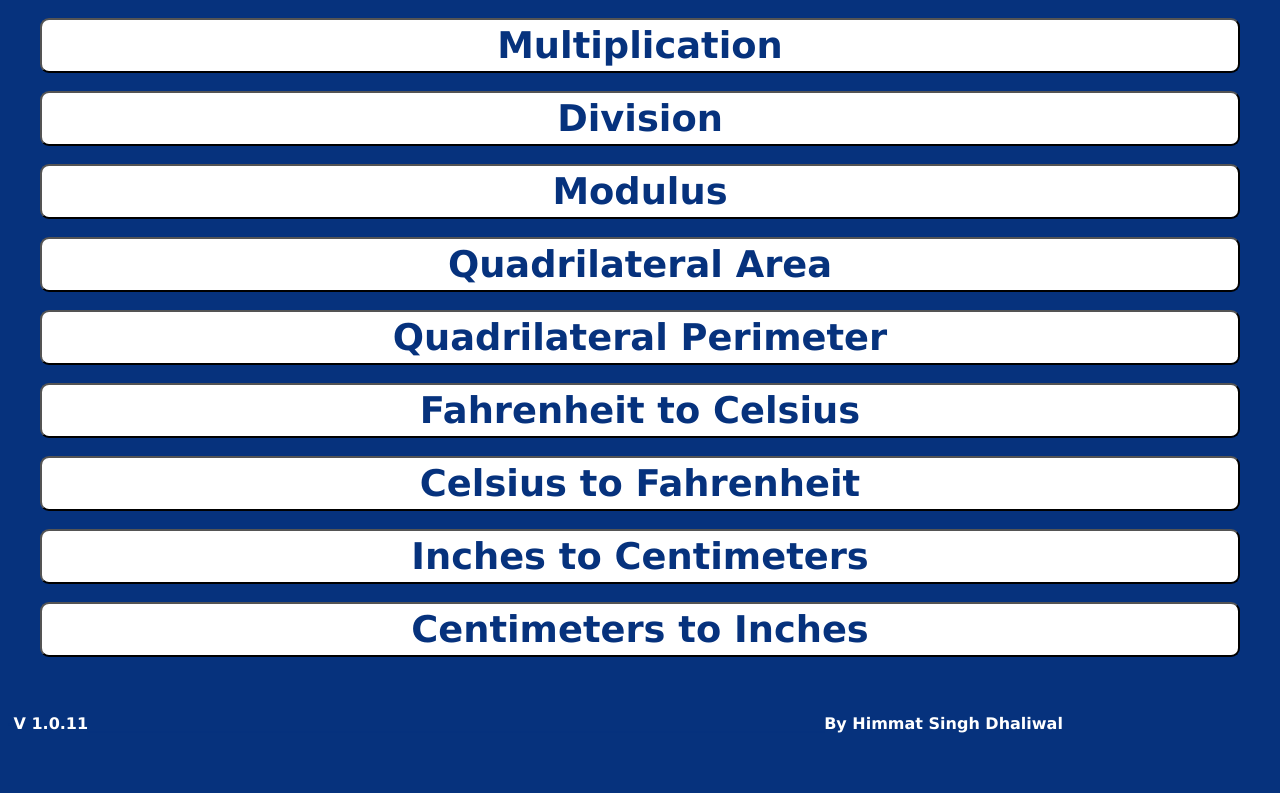
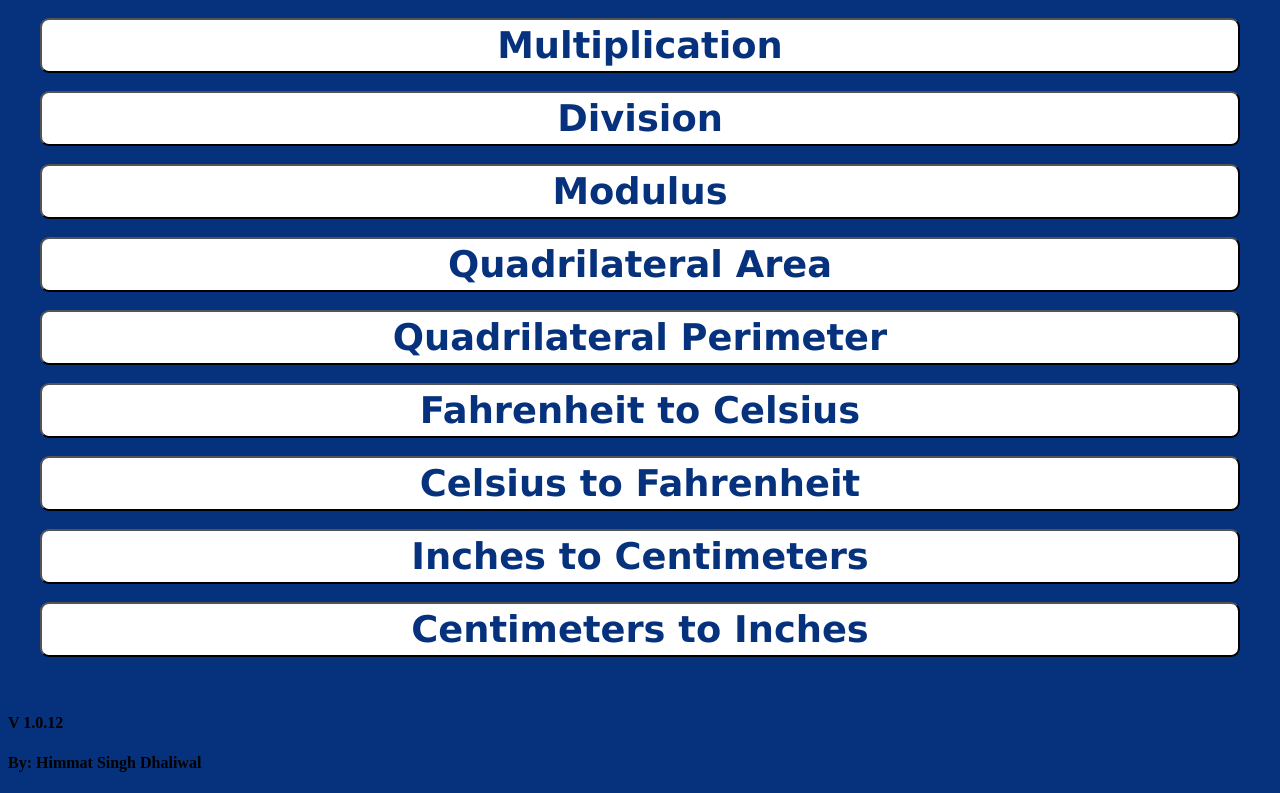
Before and after one commit to Hatrick-Dev/calculatorsmadeeasy, a plain HTML site: page index.html in a window 1280 px wide. Shown: the part 914-1707 px from the top of the page. Before the commit the page ends 1669 px from the top, so only its background shows below. Drawn offline with Linux system fonts and the light colour scheme.

Commit message:
fixed resizing issue for creds

```diff
--- a/index.html
+++ b/index.html
@@ -96,8 +96,9 @@
 
             <br>
 
-            <h4 id="credsetc"><span class="space">-</span>V 1.0.11<span class="space">____________________________________________________________________________________________</span>By Himmat Singh Dhaliwal</h4>
+            <h4 class="credsetc">V 1.0.12</h4>
 
+            <h4 class="credsetc">By: Himmat Singh Dhaliwal</h4>
         </body>
 
     </html>
```
